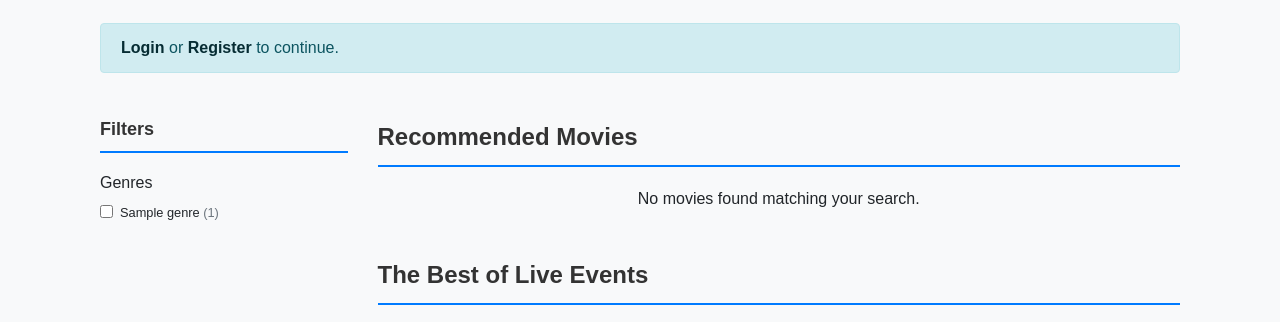
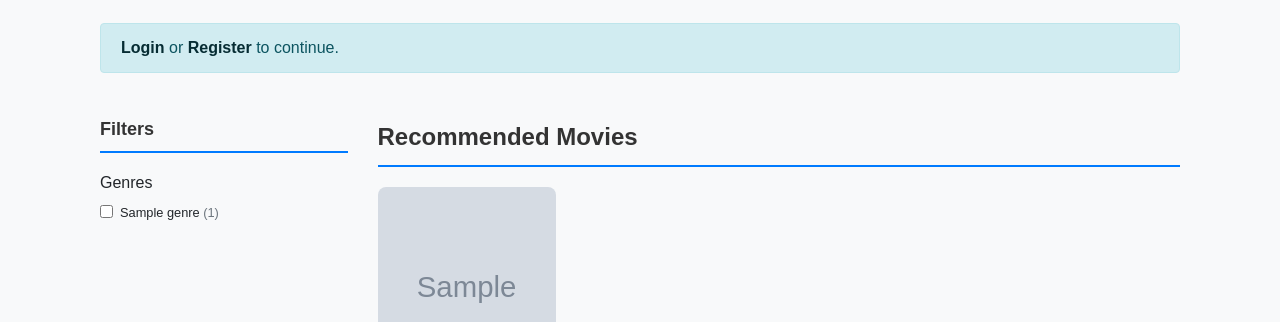
Before and after one commit to HarshitBhatt691/Book_My_Seat, a Django app: page / in a window 1280 px wide. Shown: the part 371-693 px from the top of the page. Run offline with Django 5.2, Linux system fonts and the light colour scheme; tables that the repository leaves empty hold one stand-in row (values such as "Sample post"); grey boxes marked "Sample" are stand-in pictures; some libraries are stand-ins or nearby versions.

Commit message:
null commit...

```diff
--- a/templates/home.html
+++ b/templates/home.html
@@ -141,7 +141,7 @@
       </div>
 
       <div class="row">
-        {% if movies %}
+        {% if page_obj.object_list %}
         {% for movie in page_obj %}
         <div class="col-md-3 col-sm-6 mb-4">
           <a href="{% url 'theater_list' movie.id %}" class="text-decoration-none">
```
Also changed, not shown: movies/migrations/0002_alter_movie_name.py (added).
